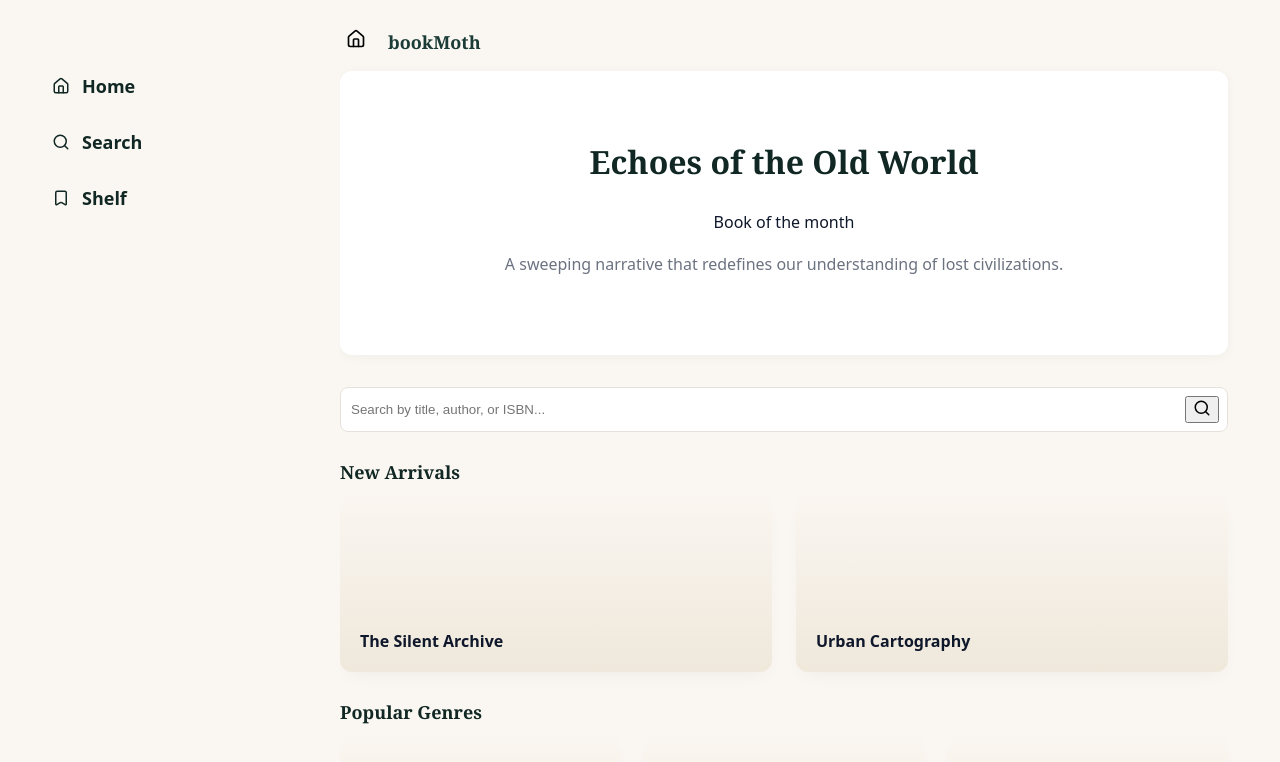
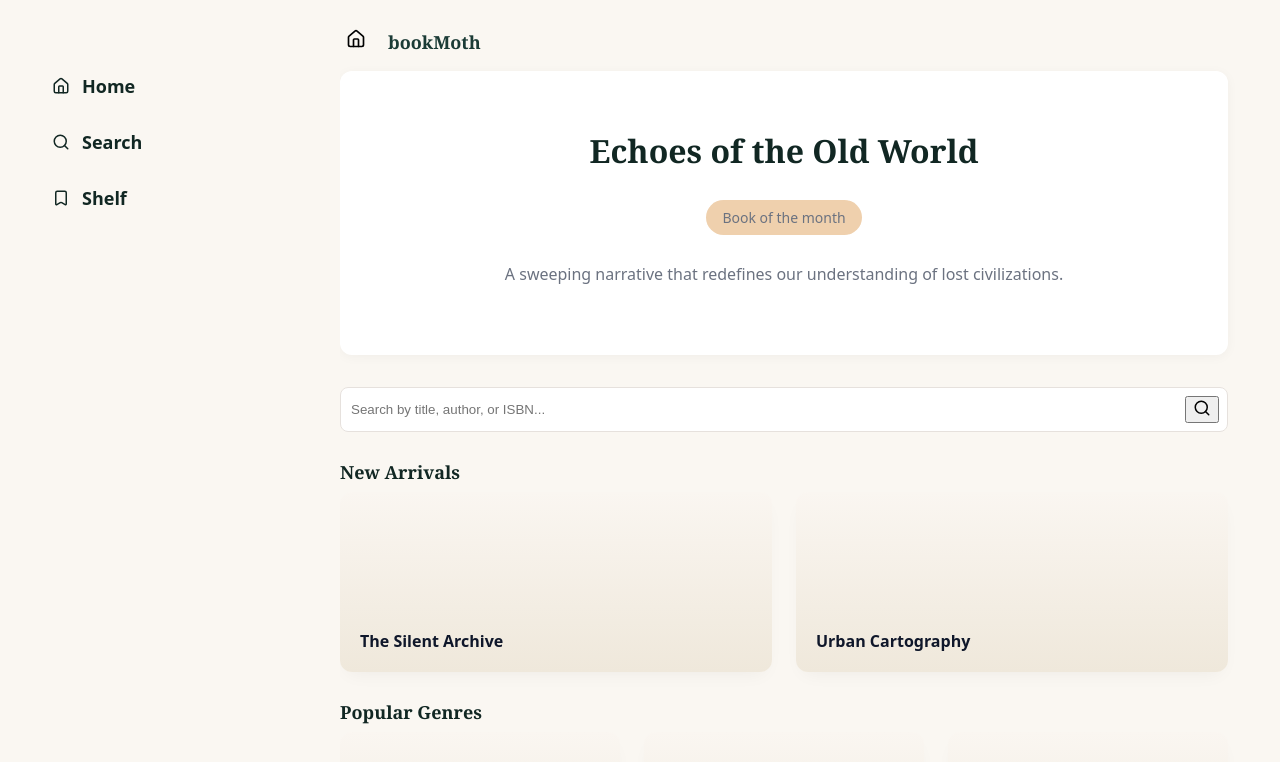
Before and after one commit to bytodals/agile-group-assignment, a React (Vite) app in the folder AnnaBook/: page / in a window 1280 px wide. Shown: the top 762 px of the page. Built offline with nearby package versions, Linux system fonts and the light colour scheme.

Commit message:
fix: correct class name from hp-hero-tag to hp-hero-badge

```diff
--- a/AnnaBook/src/pages/HomePage.tsx
+++ b/AnnaBook/src/pages/HomePage.tsx
@@ -19,7 +19,7 @@ export default function HomePage() {
 
         <section className="hp-hero">
           <h2 className="hp-hero-title">Echoes of the Old World</h2>
-          <span className="hp-hero-tag">Book of the month</span>
+          <span className="hp-hero-badge">Book of the month</span>
           <p className="hp-hero-desc">A sweeping narrative that redefines our understanding of lost civilizations.</p>
         </section>
 
```
